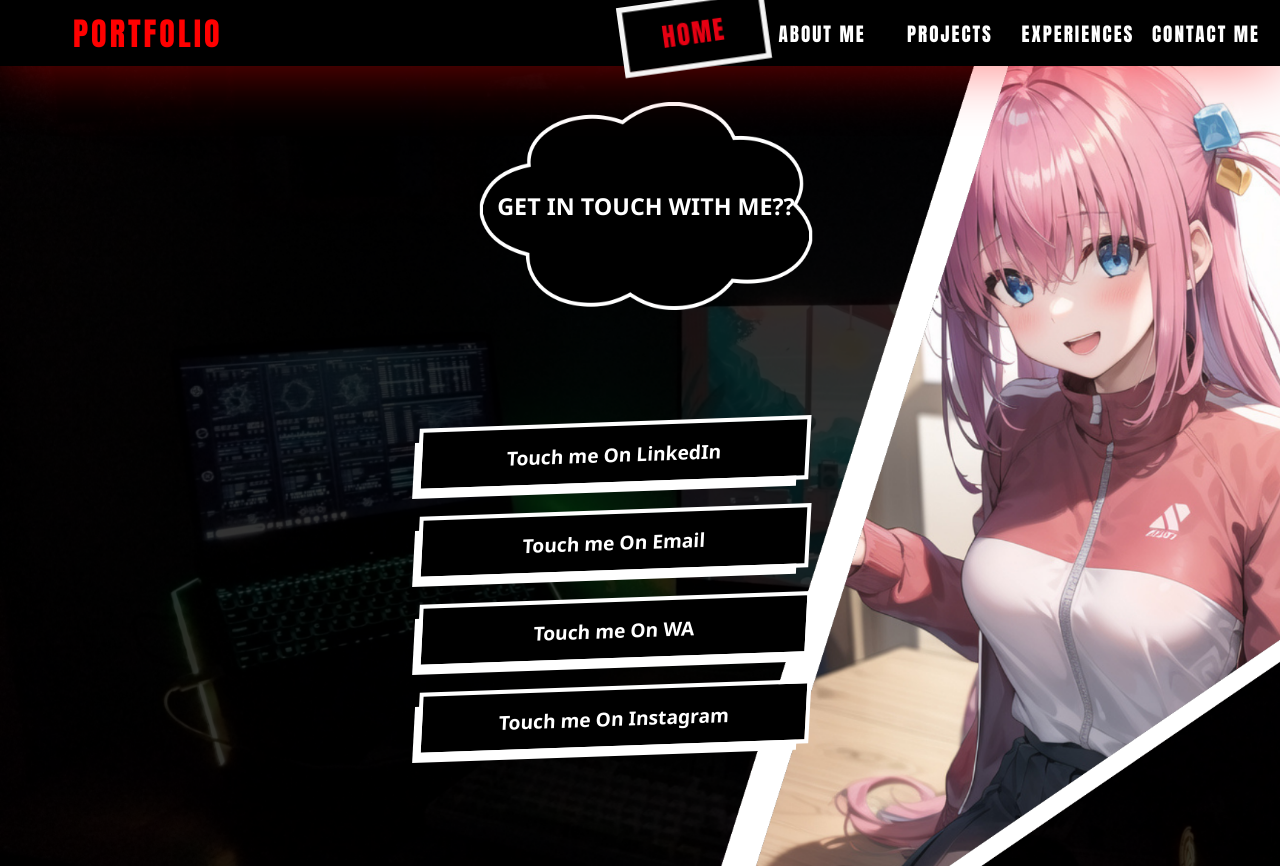
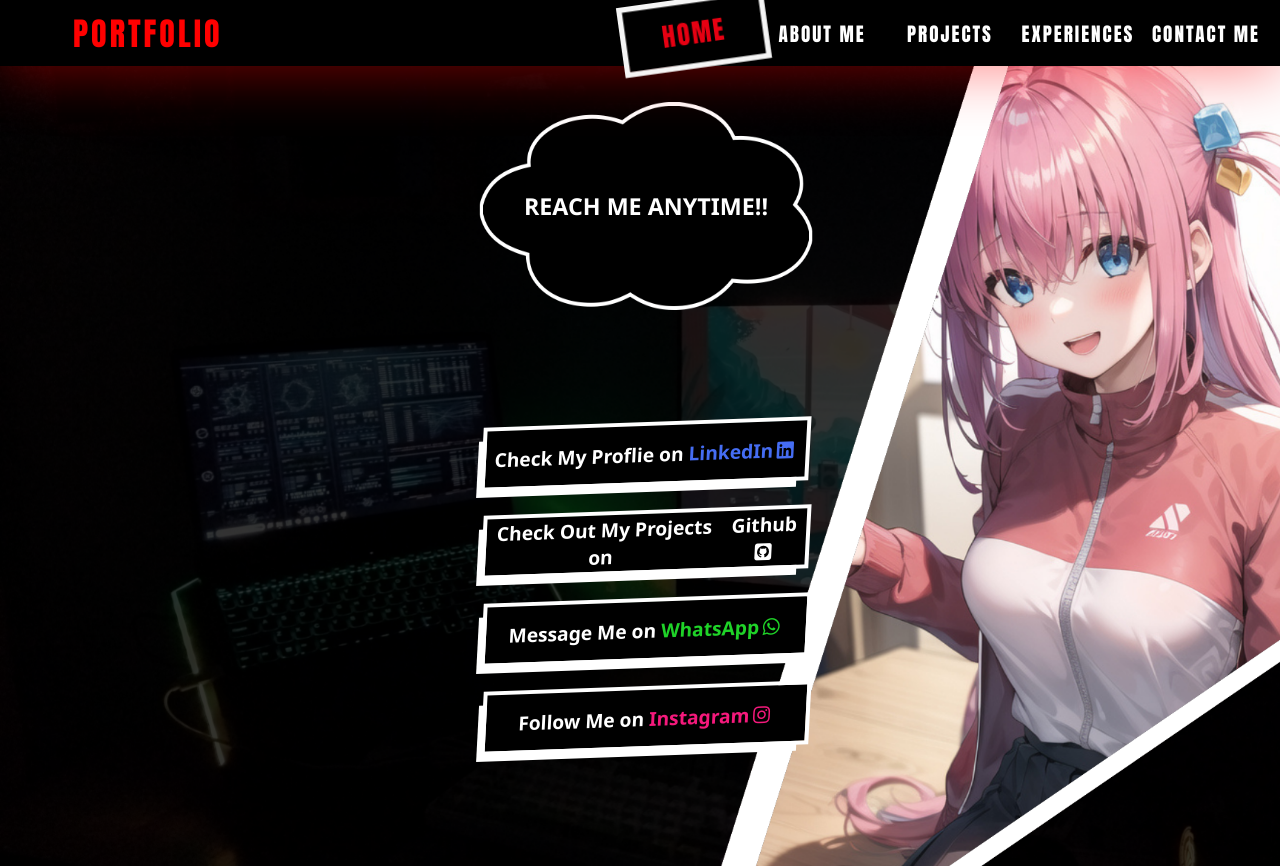
Before and after one commit to tersorasora/kenton-portfolio, a React (Vite) app: page /kenton-portfolio/contact in a window 1280 px wide. Built offline with nearby package versions, Linux system fonts and the light colour scheme.

Commit message:
contact me updates

```diff
--- a/package.json
+++ b/package.json
@@ -20,6 +20,7 @@
     "gh-pages": "^6.3.0",
     "react": "^19.1.0",
     "react-dom": "^19.1.0",
+    "react-icons": "^5.5.0",
     "react-router": "^7.7.1",
     "react-router-dom": "^7.7.1"
   },
--- a/src/components/Pages/Contacts/Contact.css
+++ b/src/components/Pages/Contacts/Contact.css
@@ -62,12 +62,17 @@
     /* outline: 3px solid white; */
 }
 
+.contact-content a {
+    text-decoration: none;
+    color: inherit;
+}
+
 .contact-content h2 {
     display: flex;
     align-items: center;
     justify-content: center;
     text-align: center;
-    width: 30vw;
+    width: 25vw;
     height: 7vh;
     transform: rotate(-2deg) skew(-5deg);
 
--- a/src/components/Pages/Contacts/Contact.jsx
+++ b/src/components/Pages/Contacts/Contact.jsx
@@ -7,13 +7,21 @@ const Contact = () => {
     <div className="contact-background">
       <div className="contact-area">
         <div className="contact-question">
-          <h1>GET IN TOUCH WITH ME??</h1>
+          <h1>REACH ME ANYTIME!!</h1>
         </div>
         <div className="contact-content">
-          <h2 className='contact-linkedIn'>Touch me On LinkedIn</h2>
-          <h2 className='contact-email'>Touch me On Email</h2>
-          <h2 className='contact-wa'>Touch me On WA</h2>
-          <h2 className='contact-ig'>Touch me On Instagram</h2>
+          <a href="https://www.linkedin.com/in/vincentius-kenton" target="_blank" rel="noopener noreferrer">
+            <h2 className='contact-linkedIn'>Check My Proflie on&nbsp;<span style={{color: '#456df3ff'}}>LinkedIn<i class="fa-brands fa-linkedin"></i></span></h2>
+          </a>
+          <a href="https://github.com/tersorasora" target='_blank' rel="noopener noreferrer">
+            <h2 className='contact-email'>Check Out My Projects on&nbsp;<span>Github<i class="fa-brands fa-square-github"></i></span></h2>
+          </a>
+          <a href="https://wa.me/+6281391338726" target='_blank' rel='noopener noreferrer'>
+            <h2 className='contact-wa'>Message Me on&nbsp;<span style={{color: '#1fd328ff'}}>WhatsApp<i class="fa-brands fa-whatsapp"></i></span></h2>
+          </a>
+          <a href="https://www.instagram.com/sora_0068/" target='_blank' rel='noopener noreferrer'>
+            <h2 className='contact-ig'>Follow Me on&nbsp;<span style={{color: '#f5197cff'}}>Instagram<i class="fa-brands fa-instagram"></i></span></h2>
+          </a>
         </div>
       </div>
     </div>
```
Also changed, not shown: 1 other file (tests, documents, lock files or other folders).
